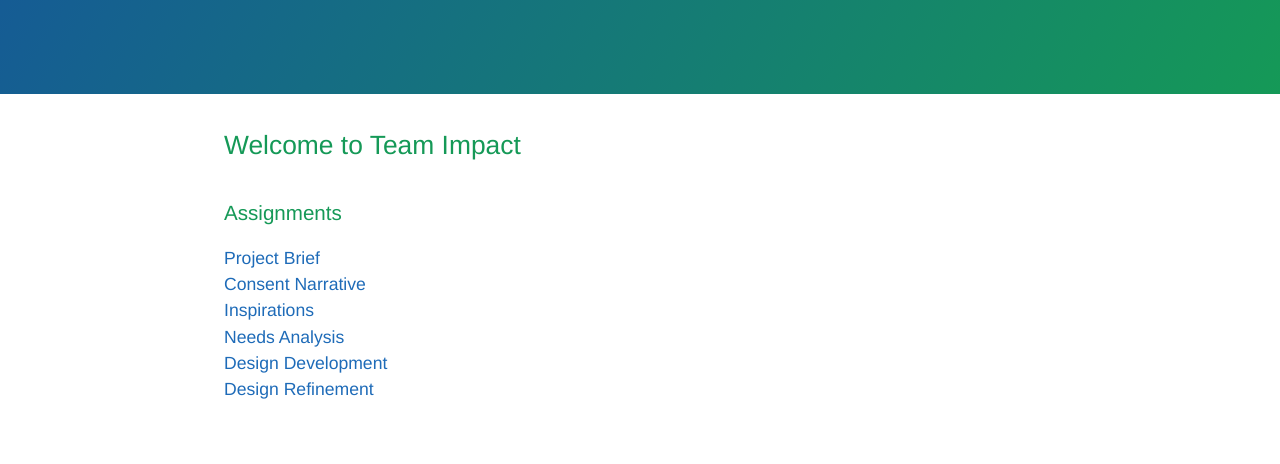
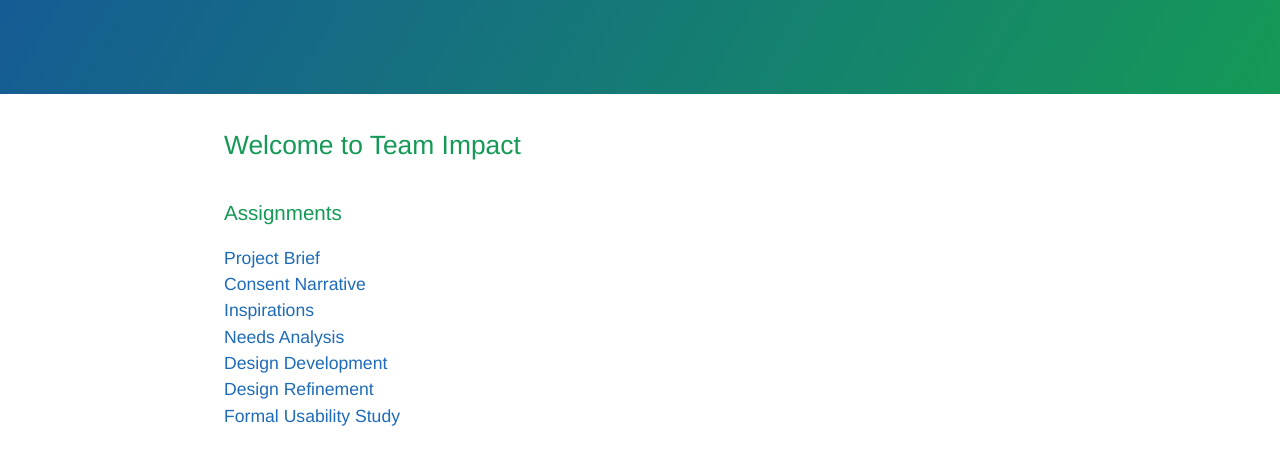
Before and after one commit to zbhuiyan/ImpactWebsite, a plain HTML site: page index.html in a window 1280 px wide. Shown: the part 176-640 px from the top of the page. Drawn offline with Linux system fonts and the light colour scheme; a web font is replaced by a local one.

Commit message:
Added Formal usability study

```diff
--- a/index.html
+++ b/index.html
@@ -36,6 +36,7 @@
 <a href="./NeedsAnalysis.html">Needs Analysis</a><br>
 <a href="./design_development/designDevelopment.html">Design Development</a><br>
 <a href="./design_refinement/DesignRefinement.html">Design Refinement</a><br>
+<a href="./FormalUsabilityStudy.html">Formal Usability Study</a><br>
 
 
     </section>
```
Also changed, not shown: FormalUsabilityStudy.html (added, +1 -0 lines), images/formal_usability.png (added).
